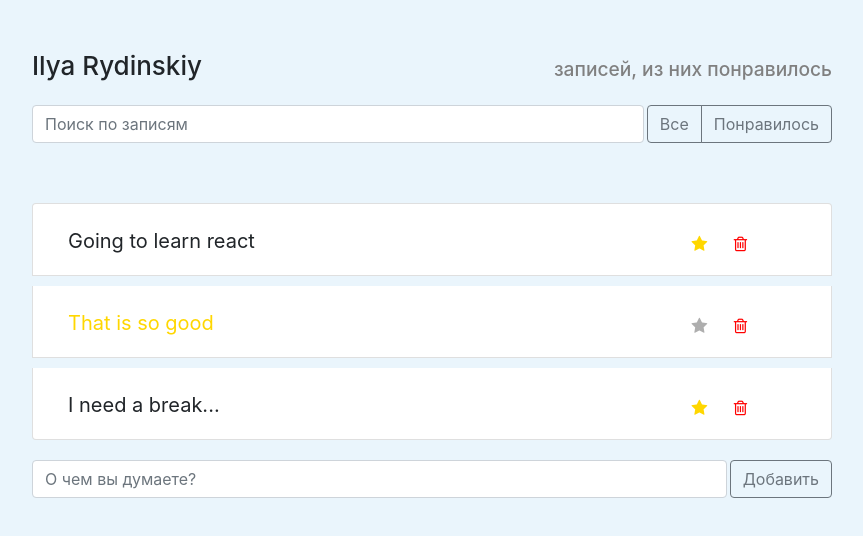
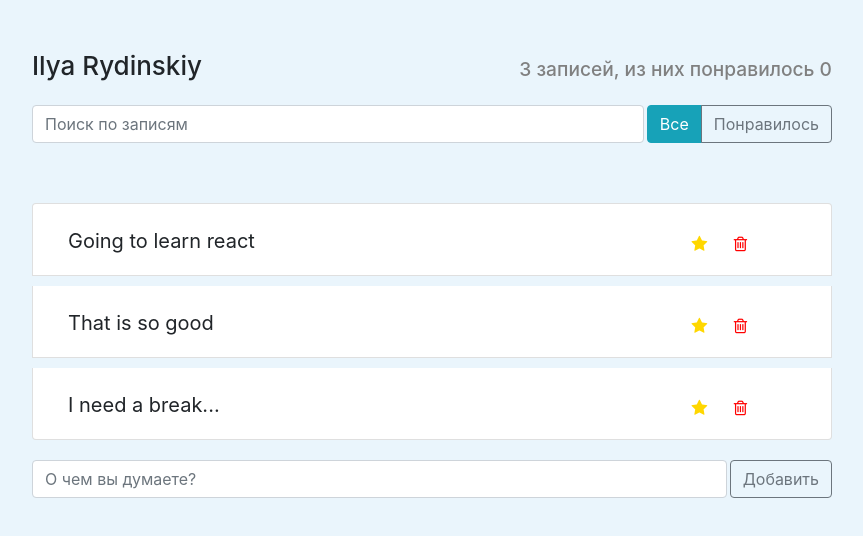
Before and after one commit to K1nGsmaN-hub/my-twitter, a React (Create React App) app: page / in a window 1280 px wide. Shown: the top 536 px of the page, without its empty margins (208-1071 px from the left). Built offline with nearby package versions, Linux system fonts and the light colour scheme.

Commit message:
compile all functional in app

```diff
--- a/src/components/app/app.js
+++ b/src/components/app/app.js
@@ -13,10 +13,12 @@ class App extends Component {
     super(props);
     this.state = {
       data: [
-        {label: 'Going to learn react', important: false, key: 'qweqweq'},
-        {label: 'That is so good', important: true, key: 'asdadas'},
-        {label: 'I need a break...', important: false, key: 'zxcvzxc'},
-      ]
+        {label: 'Going to learn react', important: false, like: false, key: 'qweqweq'},
+        {label: 'That is so good', important: false, like: false, key: 'asdadas'},
+        {label: 'I need a break...', important: false, like: false, key: 'zxcvzxc'},
+      ],
+      term: '',
+      filter: 'all'
     }
   }
 
@@ -51,17 +53,78 @@ class App extends Component {
     })
   }
 
+  onToggleImportant = (key) => {
+    this.setState(({data}) => {
+      const index = data.findIndex(elem => elem.key === key)
+
+      const newItem = {...data[index], important: !data[index].important}
+      const newData = [...data.slice(0, index), newItem, ...data.slice(index + 1)]
+
+      return {
+        data: newData
+      }
+    })
+  }
+
+  onToggleLiked = (key) => {
+    this.setState(({data}) => {
+      const index = data.findIndex(elem => elem.key === key)
+
+      const newItem = {...data[index], like: !data[index].like}
+      const newData = [...data.slice(0, index), newItem, ...data.slice(index + 1)]
+
+      return {
+        data: newData
+      }
+    })
+  }
+
+  searchPost = (items, term) => {
+    if (term.length === 0) {
+      return items
+    } else {
+      return items.filter(item => item.label.indexOf(term) > -1)
+    }
+  }
+
+  onUpdateSearch = (term) => {
+    this.setState({term})
+  }
+
+  filterPost = (items, filter) => {
+    if (filter === 'like') {
+      return items.filter(item => item.like)
+    } else {
+      return items
+    }
+  }
+  onFilterSelect = (filter) => {
+    this.setState({filter})
+  }
+
   render() {
+    const {data, term, filter} = this.state
+
+    const liked = this.state.data.filter(elem => elem.like === true).length
+    const elemsCount = this.state.data.length
+
+    const visiblePosts = this.filterPost(this.searchPost(data, term), filter)
+
     return (
         <div className="app">
-          <AppHead />
+          <AppHead liked={liked} elemsCount={elemsCount}/>
           <div className="search-panel d-flex">
-            <SearchPanel />
-            <PostStatusFilter />
+            <SearchPanel onUpdateSearch={this.onUpdateSearch}/>
+            <PostStatusFilter
+                filter={filter}
+                onFilterSelect={this.onFilterSelect}
+            />
           </div>
           <PostList
-              posts={this.state.data}
+              posts={visiblePosts}
               onDelete={this.deleteItem}
+              onToggleImportant={this.onToggleImportant}
+              onToggleLiked={this.onToggleLiked}
           />
           <PostAddForm
               onAdd={this.addItem}
```
